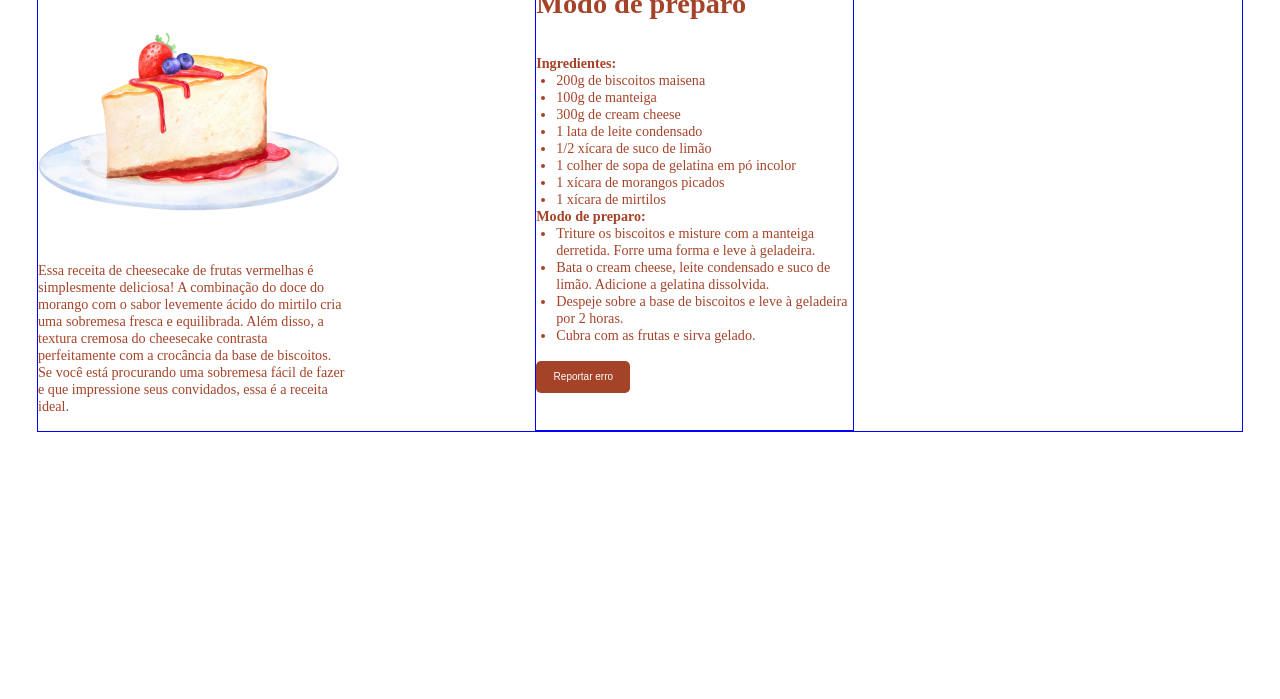
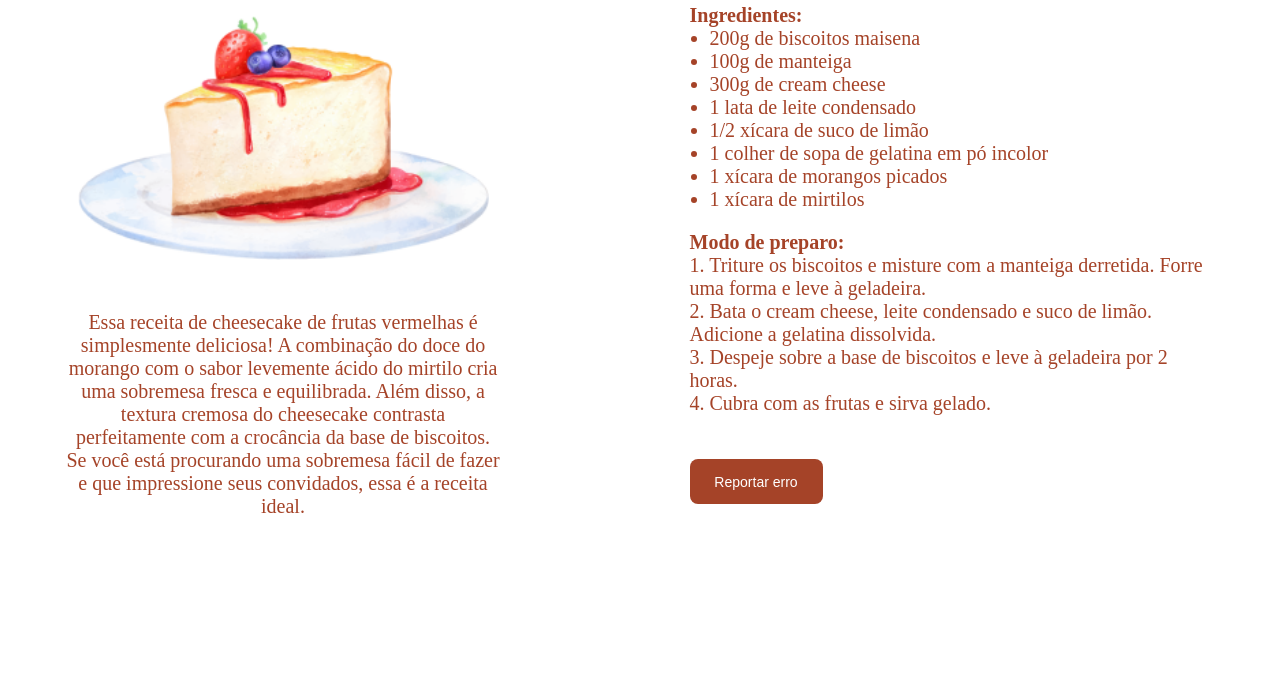
Before and after one commit to rafaelhenriquexx/fruitcheesecake, a plain HTML site: page index.html in a window 1280 px wide. Shown: the part 101-800 px from the top of the page. Drawn offline with Linux system fonts and the light colour scheme.

Commit message:
continuing development/HTML and CSS

```diff
--- a/index.html
+++ b/index.html
@@ -35,19 +35,17 @@
           <li>1 xícara de morangos picados</li>
           <li>1 xícara de mirtilos</li>
         </ul>
-
       </div>
-
 
       <p><strong>Modo de preparo:</strong></p>
       <ol>
-        <li>Triture os biscoitos e misture com a manteiga derretida. Forre uma forma e leve à geladeira.</li>
+        <li>1. Triture os biscoitos e misture com a manteiga derretida. Forre uma forma e leve à geladeira.</li>
 
-        <li>Bata o cream cheese, leite condensado e suco de limão. Adicione a gelatina dissolvida.</li>
+        <li>2. Bata o cream cheese, leite condensado e suco de limão. Adicione a gelatina dissolvida.</li>
 
-        <li>Despeje sobre a base de biscoitos e leve à geladeira por 2 horas.</li>
+        <li>3. Despeje sobre a base de biscoitos e leve à geladeira por 2 horas.</li>
 
-        <li>Cubra com as frutas e sirva gelado.</li>
+        <li>4. Cubra com as frutas e sirva gelado.</li>
       </ol>
       <button>Reportar erro</button>
     </div>
--- a/style.css
+++ b/style.css
@@ -17,14 +17,15 @@
 }
 .conteiner {
   margin: 5.3rem 3.7rem 3rem;
-  border: 1px solid blue;
 }
-.conteiner ol,
 .conteiner ul {
   list-style: disc;
   padding-left: 2rem;
 }
-.box-main{
+.conteiner ol {
+  list-style: none;
+}
+.box-main {
   max-width: 30.8229rem;
 }
 .box-itens {
@@ -34,10 +35,13 @@
   padding: 3.4rem 0rem 3.7rem 0rem;
   font-size: 1.4171rem;
   font-weight: 400;
-  border: 1px solid blue;
+
 }
 .box-itens h2 {
   margin-bottom: 3.5rem;
+}
+.box-itens p:nth-of-type(2) {
+  margin-top: 2rem;
 }
 .box-main h1,
 .box-itens h2 {
@@ -63,16 +67,57 @@
 .box-main p {
   font-size: 1.4171rem;
 }
-@media(min-width: 710px){
-  .conteiner{
+@media (min-width: 710px) {
+  .conteiner {
     display: flex;
     gap: 5rem;
-    border: 1px solid blue;
+  }
+  .box-itens{
+    padding: 0rem 0rem 3.7rem 0rem;
   }
 }
-@media(min-width: 850px){
+@media (min-width: 850px) {
+  .conteiner {
+    gap: 10rem;
+  }
+}
+@media (min-width: 950px) {
+  .box-main h1,
+  .box-itens h2 {
+    font-size: 4rem;
+  }
+  .box-main p {
+    font-size: 2rem;
+  }
+  .conteiner {
+    justify-content: center;
+    margin: 2.3rem 3.7rem 3rem;
+  }
+  .box-main {
+    text-align: center;
+    max-width: 43.5rem;
+  }
+  .box-itens {
+    max-width: 52.5rem;
+    font-size: 2rem;
+    padding: 0rem 0rem 3.7rem 0rem;
+  }
+  .conteiner button {
+    margin-top: 4.4rem;
+    width: 13.3rem;
+    height: 4.5rem;
+    padding: 1.6rem;
+    font-size: 1.4rem;
+    line-height: 2.4rem;
+    border-radius: 0.8rem;
+  }
+  img {
+    width: 41.1rem;
+    height: 24.3704rem;
+  }
+}
+@media(min-width: 1000px){
   .conteiner{
     gap: 18.9rem;
-    border: 1px solid blue;
   }
 }
```
